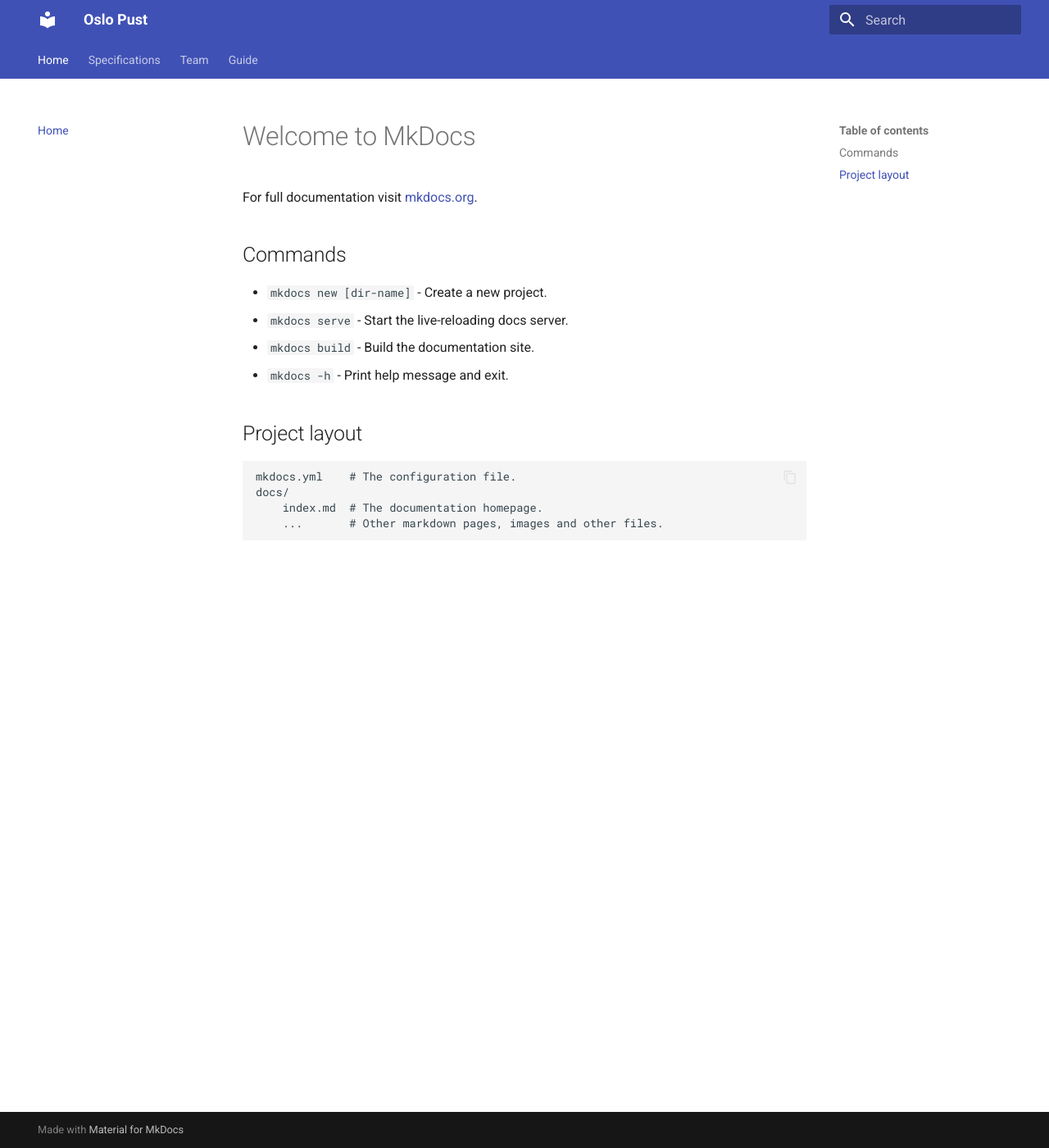
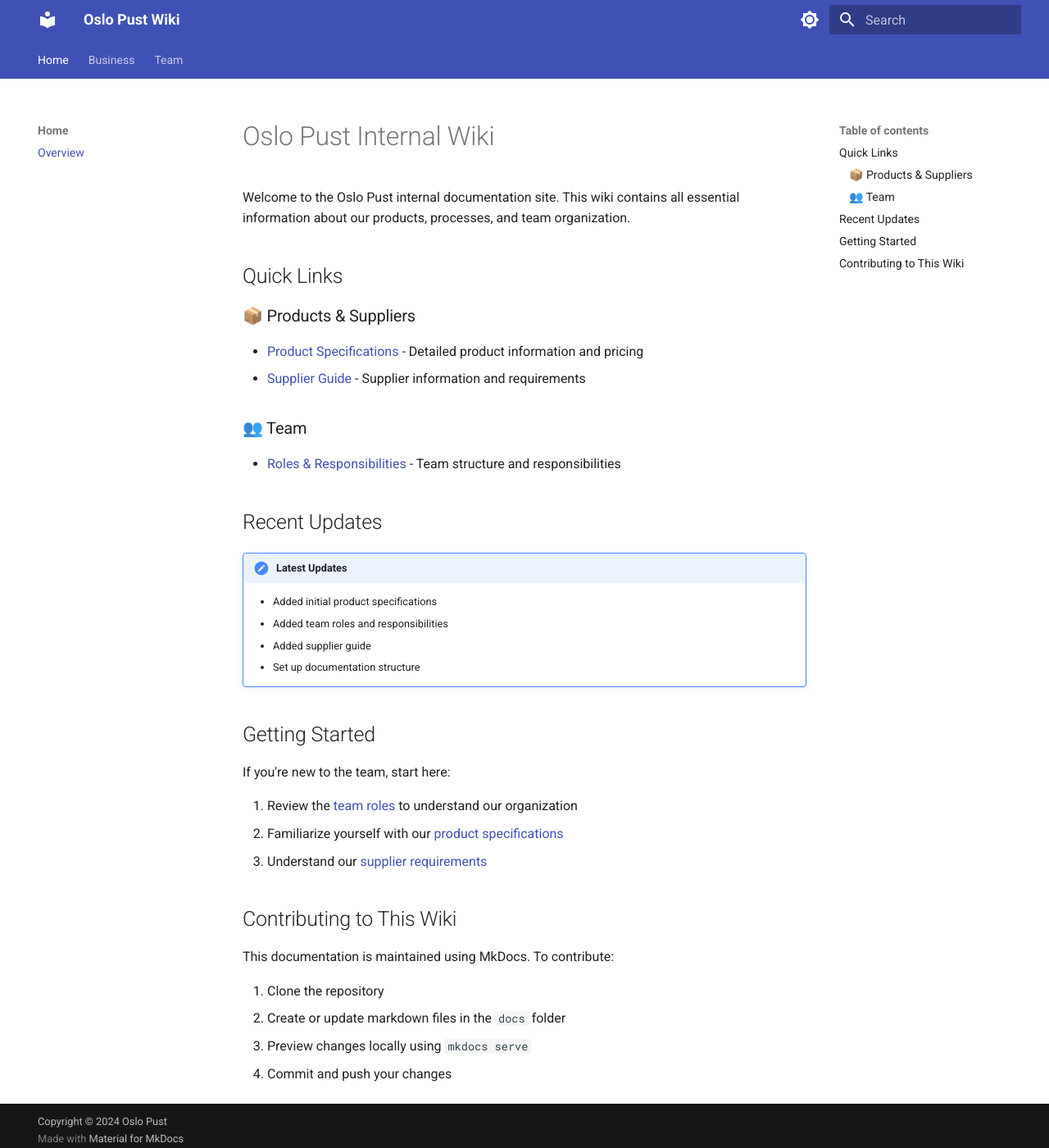
Before and after one commit to tiniusweb2/oslopust, an MkDocs documentation site: the page built from docs/index.md, in a window 1280 px wide and 1400 px high. Shown: the whole window at 82% size. Built offline with MkDocs 1.6.1 and Material for MkDocs 9.7.7, drawn with Linux system fonts in a browser that asks for light colours.

Commit message:
Enhance site with better organization and homepage

```diff
--- a/docs/index.md
+++ b/docs/index.md
@@ -1,17 +1,37 @@
-# Welcome to MkDocs
+# Oslo Pust Internal Wiki
 
-For full documentation visit [mkdocs.org](https://www.mkdocs.org).
+Welcome to the Oslo Pust internal documentation site. This wiki contains all essential information about our products, processes, and team organization.
 
-## Commands
+## Quick Links
 
-* `mkdocs new [dir-name]` - Create a new project.
-* `mkdocs serve` - Start the live-reloading docs server.
-* `mkdocs build` - Build the documentation site.
-* `mkdocs -h` - Print help message and exit.
+### 📦 Products & Suppliers
+- [Product Specifications](specifications/product-supplier-specs.md) - Detailed product information and pricing
+- [Supplier Guide](suppliers-guide.md) - Supplier information and requirements
 
-## Project layout
+### 👥 Team
+- [Roles & Responsibilities](roles.md) - Team structure and responsibilities
 
-    mkdocs.yml    # The configuration file.
-    docs/
-        index.md  # The documentation homepage.
-        ...       # Other markdown pages, images and other files.
+## Recent Updates
+
+!!! note "Latest Updates"
+    - Added initial product specifications
+    - Added team roles and responsibilities
+    - Added supplier guide
+    - Set up documentation structure
+
+## Getting Started
+
+If you're new to the team, start here:
+
+1. Review the [team roles](roles.md) to understand our organization
+2. Familiarize yourself with our [product specifications](specifications/product-supplier-specs.md)
+3. Understand our [supplier requirements](suppliers-guide.md)
+
+## Contributing to This Wiki
+
+This documentation is maintained using MkDocs. To contribute:
+
+1. Clone the repository
+2. Create or update markdown files in the `docs` folder
+3. Preview changes locally using `mkdocs serve`
+4. Commit and push your changes
--- a/mkdocs.yml
+++ b/mkdocs.yml
@@ -1,24 +1,49 @@
-site_name: Oslo Pust
+site_name: Oslo Pust Wiki
+site_description: Internal documentation for Oslo Pust
+site_author: Oslo Pust Team
+
 theme:
   name: material
+  palette:
+    # Theme customization - use indigo + dark theme
+    - media: "(prefers-color-scheme: light)"
+      scheme: default
+      primary: indigo
+      accent: indigo
+      toggle:
+        icon: material/brightness-7
+        name: Switch to dark mode
+    - media: "(prefers-color-scheme: dark)"
+      scheme: slate
+      primary: indigo
+      accent: indigo
+      toggle:
+        icon: material/brightness-4
+        name: Switch to light mode
   features:
     - navigation.tabs
     - navigation.sections
     - navigation.top
+    - navigation.tracking
+    - navigation.expand
     - search.suggest
     - search.highlight
     - content.tabs.link
     - content.code.annotation
     - content.code.copy
+    - toc.follow
 
 nav:
-  - Home: index.md
-  - Specifications:
-    - Product & Supplier: specifications/product-supplier-specs.md
+  - Home:
+    - Overview: index.md
+  - Business:
+    - Product Specifications: specifications/product-supplier-specs.md
+    - Supplier Guide: suppliers-guide.md
   - Team:
-    - Roles: roles.md
-  - Guide:
-    - Suppliers: suppliers-guide.md
+    - Roles & Responsibilities: roles.md
+
+plugins:
+  - search
 
 markdown_extensions:
   - pymdownx.highlight:
@@ -31,3 +56,8 @@
   - attr_list
   - md_in_html
   - tables
+  - def_list
+  - footnotes
+
+# Copyright
+copyright: Copyright &copy; 2024 Oslo Pust
```
